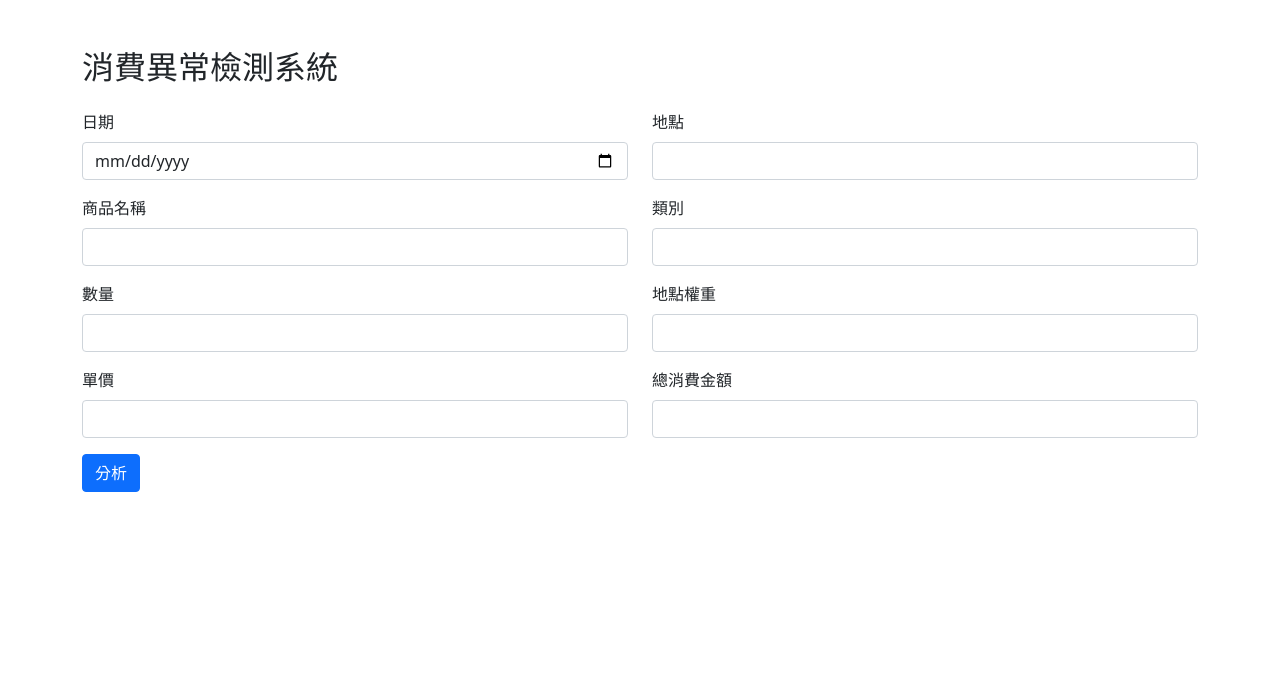
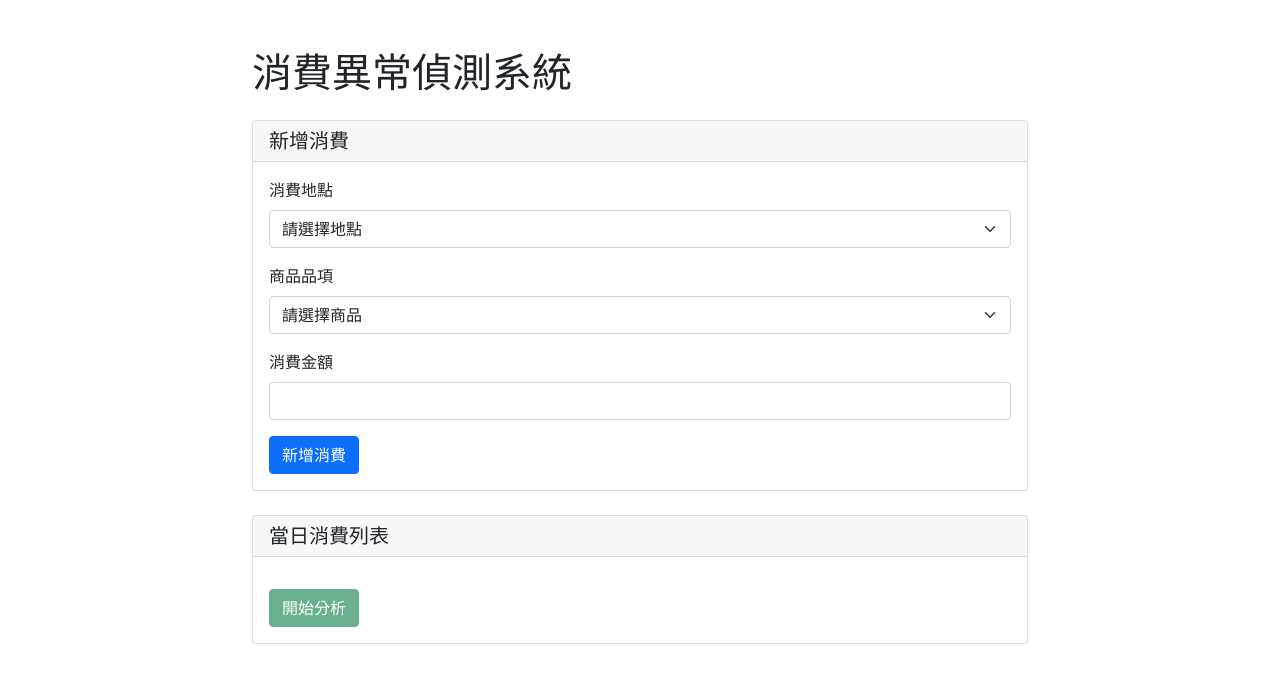
Before and after one commit to JW-Albert/Abnormal-Spending-Detection, a Flask app: page / in a window 1280 px wide. Shown: the top 683 px of the page. Run offline with Flask 2, Linux system fonts and the light colour scheme; data that the repository does not hold is empty.

Commit message:
Adds endpoints for adding and analyzing daily spending data
Enables incremental data entry through new add_spending endpoint.
Introduces analyze endpoint to process and detect anomalies in daily spendings.
Enhances analysis with Location Weight feature for better detection accuracy.
Updates UI to support adding individual spendings and viewing daily list.

```diff
--- a/src/templates/index.html
+++ b/src/templates/index.html
@@ -4,127 +4,195 @@
 <head>
     <meta charset="UTF-8">
     <meta name="viewport" content="width=device-width, initial-scale=1.0">
-    <title>消費異常檢測系統</title>
+    <title>消費異常偵測系統</title>
     <link href="https://cdn.jsdelivr.net/npm/bootstrap@5.1.3/dist/css/bootstrap.min.css" rel="stylesheet">
     <style>
-        .result-box {
-            margin-top: 20px;
-            padding: 20px;
-            border-radius: 5px;
-            display: none;
+        .container {
+            max-width: 800px;
         }
 
-        .normal {
-            background-color: #d4edda;
-            border: 1px solid #c3e6cb;
-        }
-
-        .anomaly {
-            background-color: #f8d7da;
-            border: 1px solid #f5c6cb;
+        .spending-list {
+            max-height: 300px;
+            overflow-y: auto;
         }
     </style>
 </head>
 
 <body>
     <div class="container mt-5">
-        <h2 class="mb-4">消費異常檢測系統</h2>
-
-        <form id="predictionForm" class="mb-4">
-            <div class="row">
-                <div class="col-md-6">
+        <h1 class="mb-4">消費異常偵測系統</h1>
+        <!-- 消費輸入表單 -->
+        <div class="card mb-4">
+            <div class="card-header">
+                <h5 class="mb-0">新增消費</h5>
+            </div>
+            <div class="card-body">
+                <form id="spendingForm">
                     <div class="mb-3">
-                        <label for="date" class="form-label">日期</label>
-                        <input type="date" class="form-control" id="date" name="date" required>
+                        <label for="location" class="form-label">消費地點</label>
+                        <select class="form-select" id="location" required>
+                            <option value="">請選擇地點</option>
+                        </select>
+                    </div>
+                    <div class="mb-3" id="manualLocationBox" style="display:none;">
+                        <label for="manualLocation" class="form-label">請輸入商店名稱</label>
+                        <input type="text" class="form-control" id="manualLocation">
+                        <label for="manualWeight" class="form-label mt-2">請輸入權重</label>
+                        <input type="number" class="form-control" id="manualWeight" step="0.01" min="0">
                     </div>
                     <div class="mb-3">
-                        <label for="item" class="form-label">商品名稱</label>
-                        <input type="text" class="form-control" id="item" name="item" required>
+                        <label for="item" class="form-label">商品品項</label>
+                        <select class="form-select" id="item" required>
+                            <option value="">請選擇商品</option>
+                        </select>
                     </div>
                     <div class="mb-3">
-                        <label for="quantity" class="form-label">數量</label>
-                        <input type="number" class="form-control" id="quantity" name="quantity" required>
+                        <label for="price" class="form-label">消費金額</label>
+                        <input type="number" class="form-control" id="price" required min="0" step="0.01">
                     </div>
-                    <div class="mb-3">
-                        <label for="price" class="form-label">單價</label>
-                        <input type="number" class="form-control" id="price" name="price" step="0.01" required>
+                    <button type="submit" class="btn btn-primary">新增消費</button>
+                </form>
             </div>
         </div>
-                <div class="col-md-6">
-                    <div class="mb-3">
-                        <label for="location" class="form-label">地點</label>
-                        <input type="text" class="form-control" id="location" name="location" required>
+        <!-- 當日消費列表 -->
+        <div class="card mb-4">
+            <div class="card-header">
+                <h5 class="mb-0">當日消費列表</h5>
             </div>
-                    <div class="mb-3">
-                        <label for="category" class="form-label">類別</label>
-                        <input type="text" class="form-control" id="category" name="category" required>
+            <div class="card-body">
+                <div class="spending-list" id="spendingList"></div>
+                <button id="analyzeBtn" class="btn btn-success mt-3" disabled>開始分析</button>
             </div>
-                    <div class="mb-3">
-                        <label for="location_weight" class="form-label">地點權重</label>
-                        <input type="number" class="form-control" id="location_weight" name="location_weight"
-                            step="0.01" required>
         </div>
-                    <div class="mb-3">
-                        <label for="total_daily_spending" class="form-label">總消費金額</label>
-                        <input type="number" class="form-control" id="total_daily_spending" name="total_daily_spending"
-                            step="0.01" required>
+        <!-- 分析結果 -->
+        <div class="card" id="resultCard" style="display: none;">
+            <div class="card-header">
+                <h5 class="mb-0">分析結果</h5>
+            </div>
+            <div class="card-body">
+                <div id="analysisResult"></div>
             </div>
         </div>
     </div>
-            <button type="submit" class="btn btn-primary">分析</button>
-        </form>
-
-        <div id="resultBox" class="result-box">
-            <h4>分析結果</h4>
-            <div id="resultContent"></div>
+    <script>
+        let allLocations = [];
+        let allItems = [];
+        // 載入選項
+        fetch('/get_options')
+            .then(response => response.json())
+            .then(data => {
+                // 地點
+                const locationSelect = document.getElementById('location');
+                allLocations = data.locations;
+                allLocations.forEach(location => {
+                    const option = new Option(location.name, location.name);
+                    locationSelect.add(option);
+                });
+                // 加入手動輸入選項
+                const manualOption = new Option('手動輸入', '__manual__');
+                locationSelect.add(manualOption);
+                // 商品（合併所有 category 下的 items）
+                const itemSelect = document.getElementById('item');
+                allItems = [];
+                if (data.categories) {
+                    data.categories.forEach(cat => {
+                        if (cat.items && Array.isArray(cat.items)) {
+                            allItems = allItems.concat(cat.items.map(i => (typeof i === 'object' && i.name) ? i.name : i));
+                        }
+                    });
+                }
+                // 移除重複
+                allItems = [...new Set(allItems)];
+                allItems.forEach(item => {
+                    const option = new Option(item, item);
+                    itemSelect.add(option);
+                });
+            });
+        // 地點選擇事件
+        document.getElementById('location').addEventListener('change', function () {
+            const manualBox = document.getElementById('manualLocationBox');
+            if (this.value === '__manual__') {
+                manualBox.style.display = '';
+                document.getElementById('manualLocation').required = true;
+                document.getElementById('manualWeight').required = true;
+            } else {
+                manualBox.style.display = 'none';
+                document.getElementById('manualLocation').required = false;
+                document.getElementById('manualWeight').required = false;
+            }
+        });
+        // 新增消費
+        document.getElementById('spendingForm').addEventListener('submit', function (e) {
+            e.preventDefault();
+            let location, weight;
+            if (document.getElementById('location').value === '__manual__') {
+                location = document.getElementById('manualLocation').value;
+                weight = document.getElementById('manualWeight').value;
+            } else {
+                location = document.getElementById('location').value;
+                // 從 allLocations 找到對應的 weight
+                const found = allLocations.find(l => l.name === location);
+                weight = found ? found.weight : '';
+            }
+            const data = {
+                location: location,
+                weight: weight,
+                item: document.getElementById('item').value,
+                price: document.getElementById('price').value
+            };
+            fetch('/add_spending', {
+                method: 'POST',
+                headers: { 'Content-Type': 'application/json' },
+                body: JSON.stringify(data)
+            })
+                .then(response => response.json())
+                .then(data => {
+                    if (data.success) {
+                        updateSpendingList(data.current_spending);
+                        document.getElementById('analyzeBtn').disabled = false;
+                        this.reset();
+                        document.getElementById('manualLocationBox').style.display = 'none';
+                    } else {
+                        alert('錯誤：' + data.error);
+                    }
+                });
+        });
+        // 更新消費列表
+        function updateSpendingList(spendings) {
+            const list = document.getElementById('spendingList');
+            list.innerHTML = spendings.map(spending => `
+                <div class="card mb-2">
+                    <div class="card-body">
+                        <p class="mb-1">地點：${spending.Location}</p>
+                        <p class="mb-1">商品：${spending.Item}</p>
+                        <p class="mb-1">權重：${spending.Weight ? spending.Weight : ''}</p>
+                        <p class="mb-0">金額：${spending.Price}</p>
                     </div>
                 </div>
-
-    <script>
-        document.getElementById('predictionForm').addEventListener('submit', async (e) => {
-            e.preventDefault();
-
-            const formData = {
-                date: document.getElementById('date').value,
-                item: document.getElementById('item').value,
-                quantity: document.getElementById('quantity').value,
-                price: document.getElementById('price').value,
-                location: document.getElementById('location').value,
-                category: document.getElementById('category').value,
-                location_weight: document.getElementById('location_weight').value,
-                total_daily_spending: document.getElementById('total_daily_spending').value
-            };
-
-            try {
-                const response = await fetch('/predict', {
-                    method: 'POST',
-                    headers: {
-                        'Content-Type': 'application/json',
-                    },
-                    body: JSON.stringify(formData)
+            `).join('');
+        }
+        // 分析按鈕
+        document.getElementById('analyzeBtn').addEventListener('click', function () {
+            fetch('/analyze', { method: 'POST' })
+                .then(response => response.json())
+                .then(data => {
+                    if (data.success) {
+                        const resultCard = document.getElementById('resultCard');
+                        const resultDiv = document.getElementById('analysisResult');
+                        resultDiv.innerHTML = `
+                        <div class="alert ${data.is_anomaly ? 'alert-danger' : 'alert-success'}">
+                            <h4 class="alert-heading">${data.is_anomaly ? '異常消費' : '正常消費'}</h4>
+                            <p>綜合分數：${data.combined_score.toFixed(4)}</p>
+                            <p>OCSVM 分數：${data.predictions.ocsvm.toFixed(4)}</p>
+                            <p>Isolation Forest 分數：${data.predictions.iso_forest.toFixed(4)}</p>
+                        </div>
+                    `;
+                        resultCard.style.display = 'block';
+                        this.disabled = true;
+                    } else {
+                        alert('錯誤：' + data.error);
+                    }
                 });
-
-                const result = await response.json();
-
-                if (result.success) {
-                    const resultBox = document.getElementById('resultBox');
-                    const resultContent = document.getElementById('resultContent');
-
-                    resultBox.style.display = 'block';
-                    resultBox.className = `result-box ${result.is_anomaly ? 'anomaly' : 'normal'}`;
-
-                    resultContent.innerHTML = `
-                        <p><strong>狀態：</strong>${result.is_anomaly ? '異常' : '正常'}</p>
-                        <p><strong>綜合得分：</strong>${result.combined_score.toFixed(4)}</p>
-                        <p><strong>One-Class SVM 得分：</strong>${result.predictions.ocsvm.toFixed(4)}</p>
-                        <p><strong>Isolation Forest 得分：</strong>${result.predictions.iso_forest.toFixed(4)}</p>
-                    `;
-                } else {
-                    alert('預測失敗：' + result.error);
-                }
-            } catch (error) {
-                alert('發生錯誤：' + error.message);
-            }
         });
     </script>
 </body>
```
Also changed, not shown: src/gui.py (+62 -16 lines), src/main.py (+17 -1 lines), 3 other files. Lines whose indentation alone changed are shown as unchanged.
